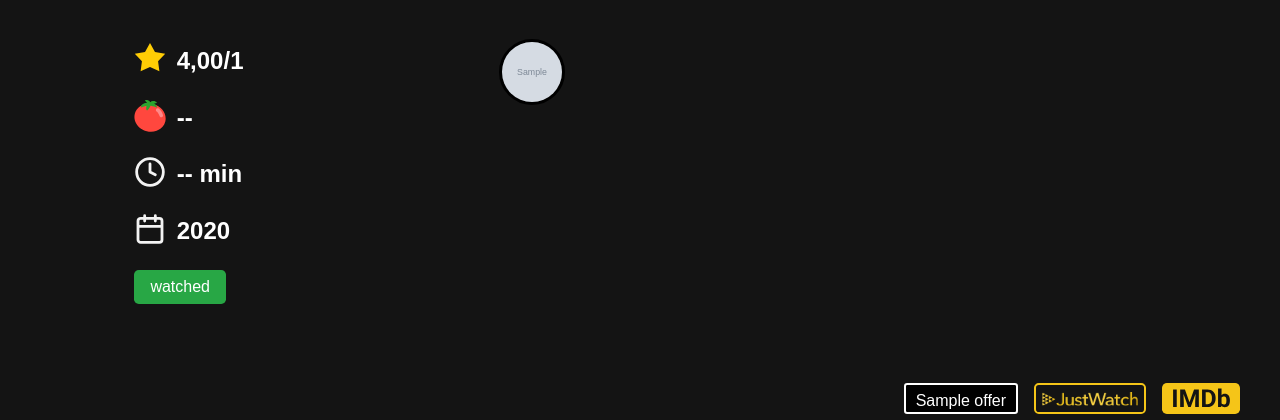
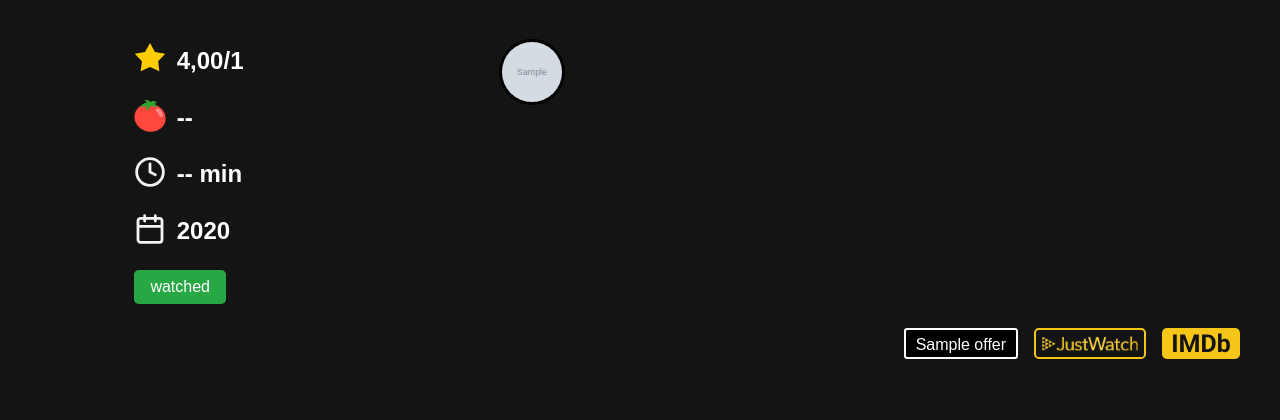
Before and after one commit to Kronos0815/film-forum-4.0, a Django app: template movies/templates/movies/movie_page.html in a window 1280 px wide. Shown: the part 380-800 px from the top of the page. Run offline with Django 5.2, Linux system fonts and the light colour scheme; tables that the repository leaves empty hold one stand-in row (values such as "Sample post"); the template is opened without the code that fills it: values that come from a table or form of the project are taken from there, most other values are stand-ins (such as "Sample title", 1, 10 or a date in 2020); grey boxes marked "Sample" are stand-in pictures; data that the repository does not hold is empty.

Commit message:
Refactor footer styles for improved layout and responsiveness

```diff
--- a/movies/static/movies/css/movie_page.css
+++ b/movies/static/movies/css/movie_page.css
@@ -26,13 +26,11 @@ h2 {
 }
 footer {
   width: 95%;
-  height: 3em;
+  height: fit-content;
   display: flex;
   justify-content: flex-end;
   flex-direction: row;
-  position: fixed;
-  bottom: 0;
-  z-index: 1000;
+  margin-top: 1em;
 }
 
 .greenButton {
@@ -77,7 +75,6 @@ footer {
   grid-template-rows: auto auto;
   gap: 1em;
   width: 90%;
-  height: 70%;
   margin-top: -18em;
   position: relative;
   z-index: 2;
```
